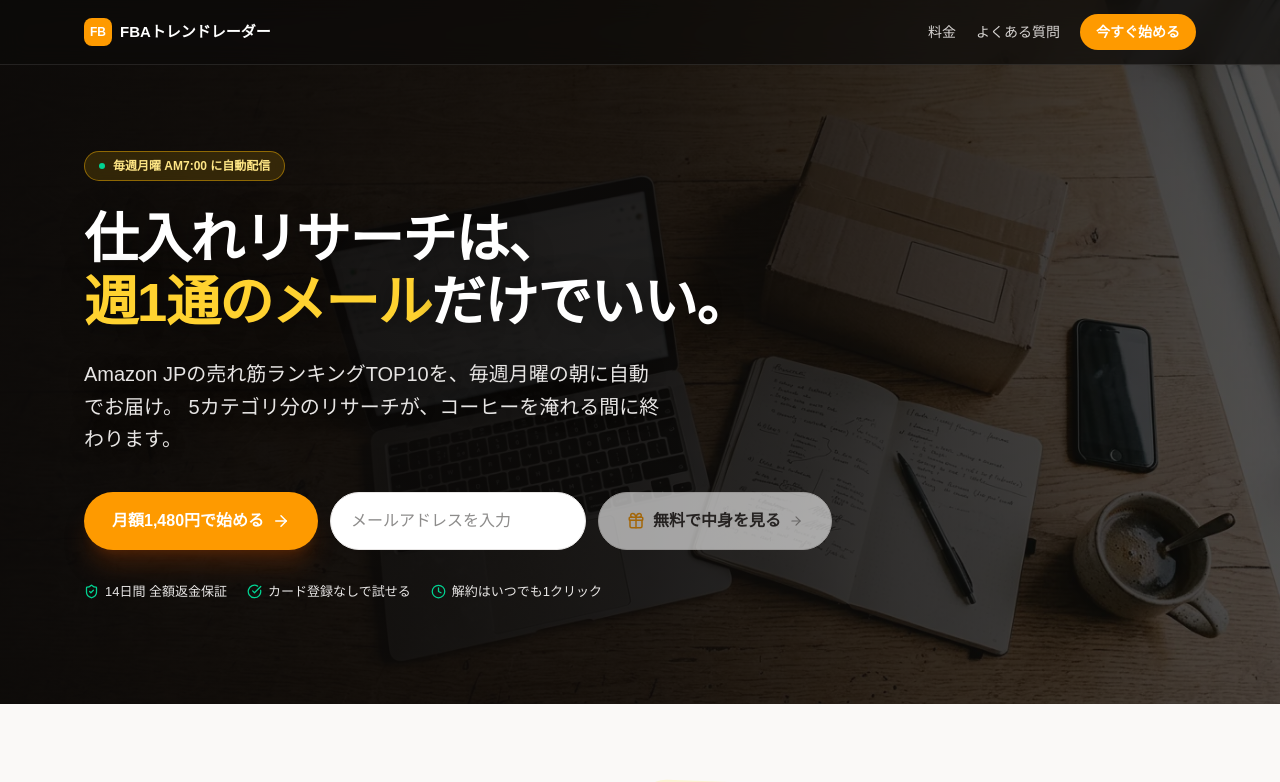
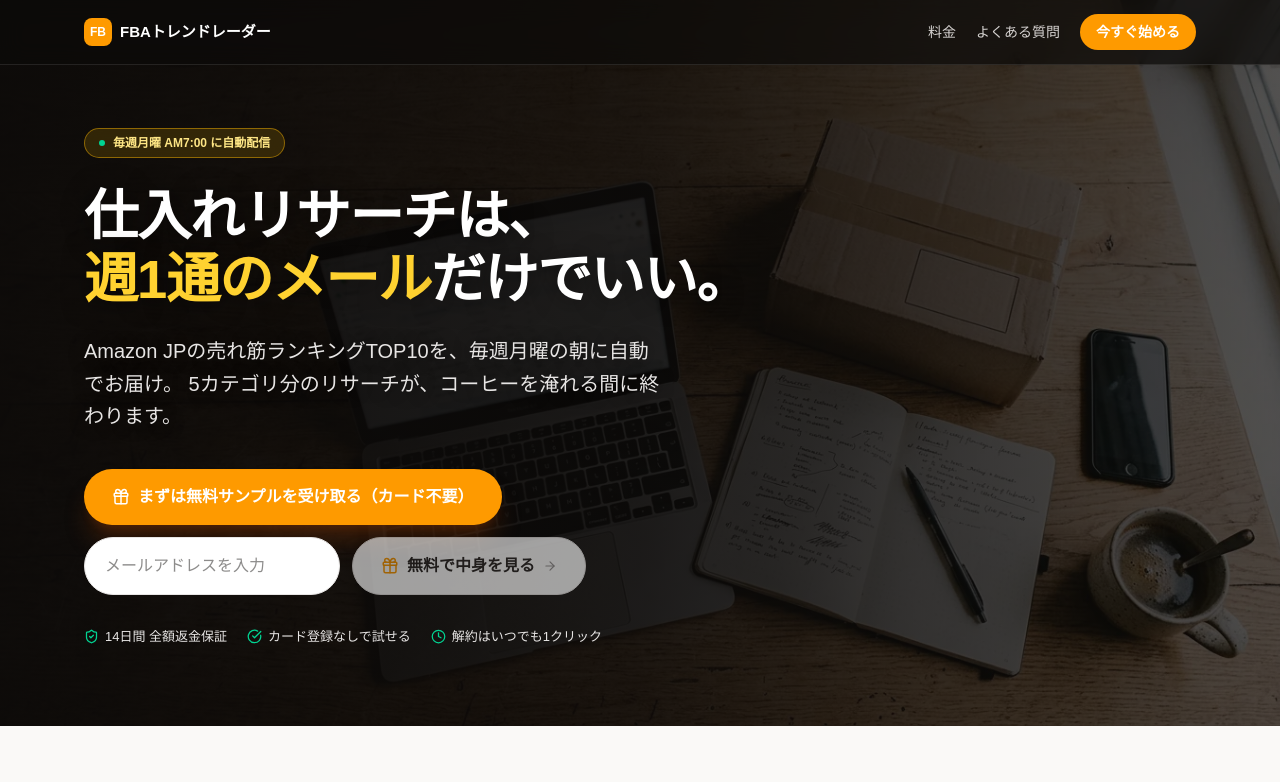
Before and after one commit to tukki-koh/fba-trend-data, a Next.js app: page / in a window 1280 px wide. Shown: the top 782 px of the page. Built offline with nearby package versions, Linux system fonts and the light colour scheme.

Commit message:
AI社員(growth)の自動更新 2026-09-01

```diff
--- a/src/app/page.tsx
+++ b/src/app/page.tsx
@@ -350,10 +350,9 @@ export default function HomePage() {
             </p>
 
             <div className="flex flex-col sm:flex-row flex-wrap gap-3 mb-8">
-              <Link href="/checkout?plan=standard"
+              <Link href="#free-sample"
                 className="group shrink-0 inline-flex items-center justify-center gap-2 whitespace-nowrap bg-amber-500 hover:bg-amber-400 text-white text-base font-bold px-7 py-4 rounded-full transition-all shadow-xl shadow-amber-900/40">
-                月額1,480円で始める
-                <ArrowRight size={18} className="group-hover:translate-x-0.5 transition-transform" />
+                <Gift size={18} /> まずは無料サンプルを受け取る（カード不要）
               </Link>
               <HeroEmailCapture />
             </div>
```
